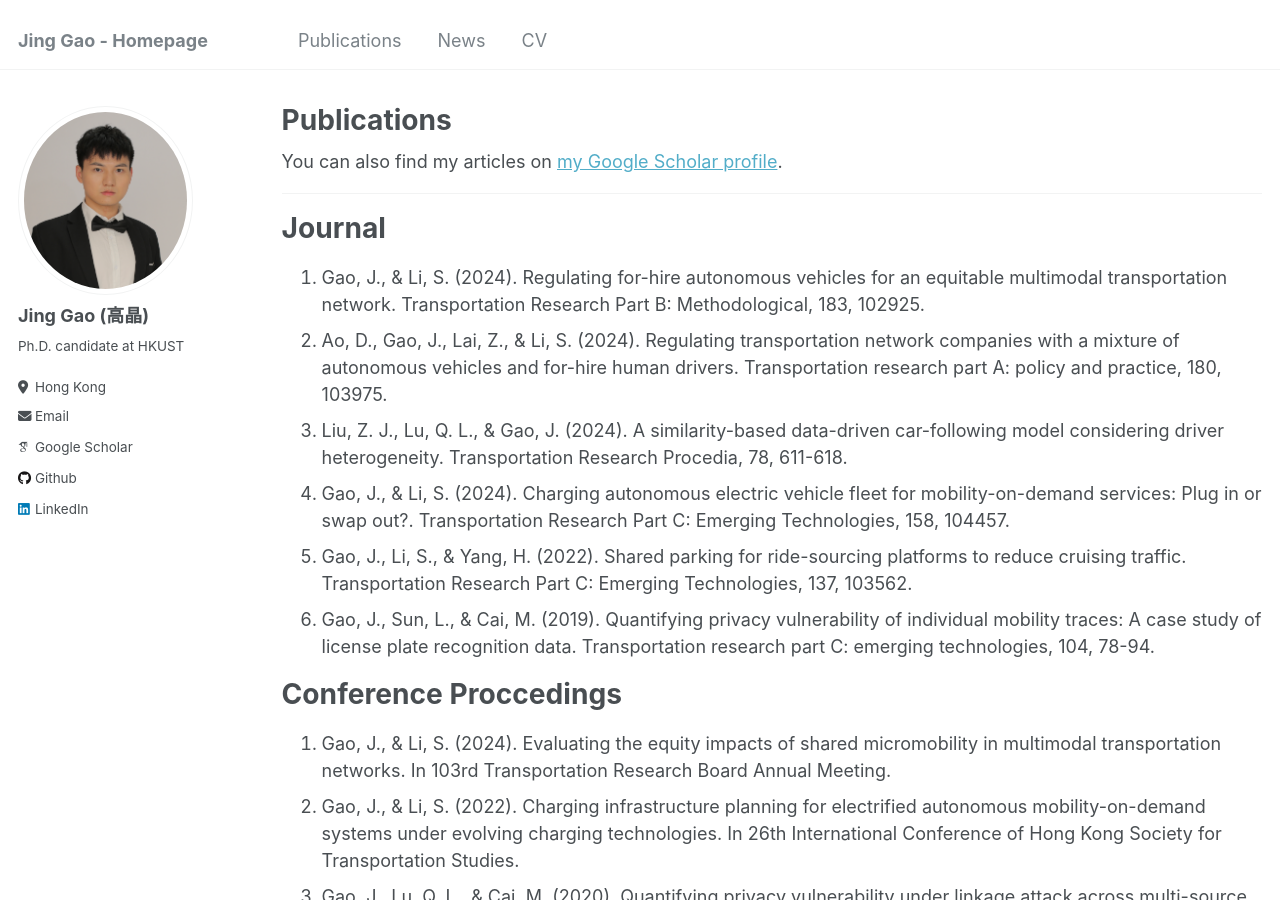
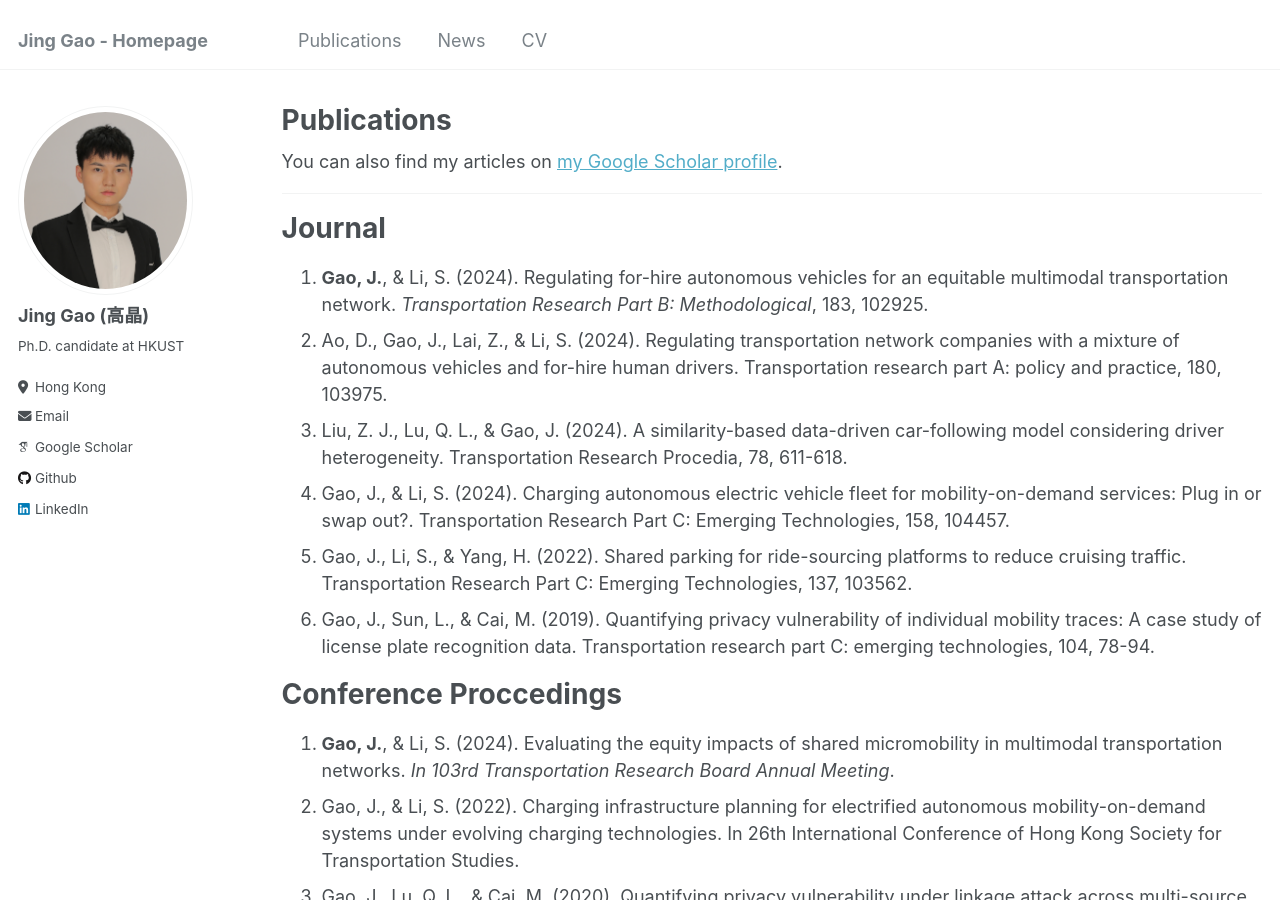
Before and after one commit to jgaoax/jgaoax.github.io, a Jekyll site: the page built from _pages/publications.md, in a window 1280 px wide and 900 px high. Built offline with Jekyll 4.4.1, drawn with Linux system fonts in a browser that asks for light colours; some web fonts are replaced.

```diff
--- a/_pages/publications.md
+++ b/_pages/publications.md
@@ -15,7 +15,7 @@ author_profile: true
 
 Journal
 ======
-1. Gao, J., & Li, S. (2024). Regulating for-hire autonomous vehicles for an equitable multimodal transportation network. Transportation Research Part B: Methodological, 183, 102925.
+1. **Gao, J.**, & Li, S. (2024). Regulating for-hire autonomous vehicles for an equitable multimodal transportation network. _Transportation Research Part B: Methodological_, 183, 102925.
 2. Ao, D., Gao, J., Lai, Z., & Li, S. (2024). Regulating transportation network companies with a mixture of autonomous vehicles and for-hire human drivers. Transportation research part A: policy and practice, 180, 103975.
 3. Liu, Z. J., Lu, Q. L., & Gao, J. (2024). A similarity-based data-driven car-following model considering driver heterogeneity. Transportation Research Procedia, 78, 611-618.
 4. Gao, J., & Li, S. (2024). Charging autonomous electric vehicle fleet for mobility-on-demand services: Plug in or swap out?. Transportation Research Part C: Emerging Technologies, 158, 104457.
@@ -24,7 +24,7 @@ Journal
 
 Conference Proccedings
 ======
-1. Gao, J., & Li, S. (2024). Evaluating the equity impacts of shared micromobility in multimodal transportation networks. In 103rd Transportation Research Board Annual Meeting.
+1. **Gao, J.**, & Li, S. (2024). Evaluating the equity impacts of shared micromobility in multimodal transportation networks. _In 103rd Transportation Research Board Annual Meeting_.
 2. Gao, J., & Li, S. (2022). Charging infrastructure planning for electrified autonomous mobility-on-demand systems under evolving charging technologies. In 26th International Conference of Hong Kong Society for Transportation Studies.
 3. Gao, J., Lu, Q. L., & Cai, M. (2020). Quantifying privacy vulnerability under linkage attack across multi-source individual mobility data. In 99th Transportation Research Board Annual Meeting.
 4. Xiong, C., Chen, H., Cai, M., & Gao, J. (2019, July). A Vehicle Trajectory Adversary Model Based on VLPR Data. In 5th International Conference on Transportation Information and Safety (ICTIS) (pp. 903-912). IEEE.
```
